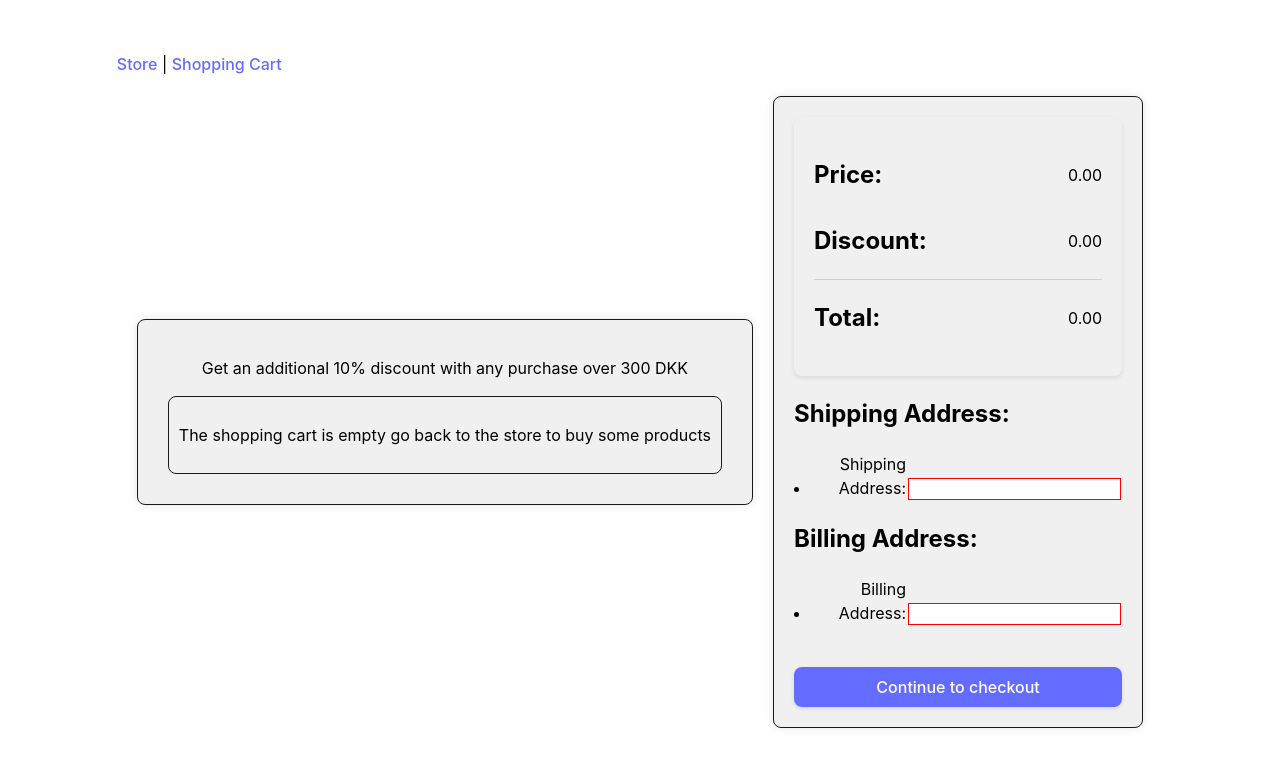
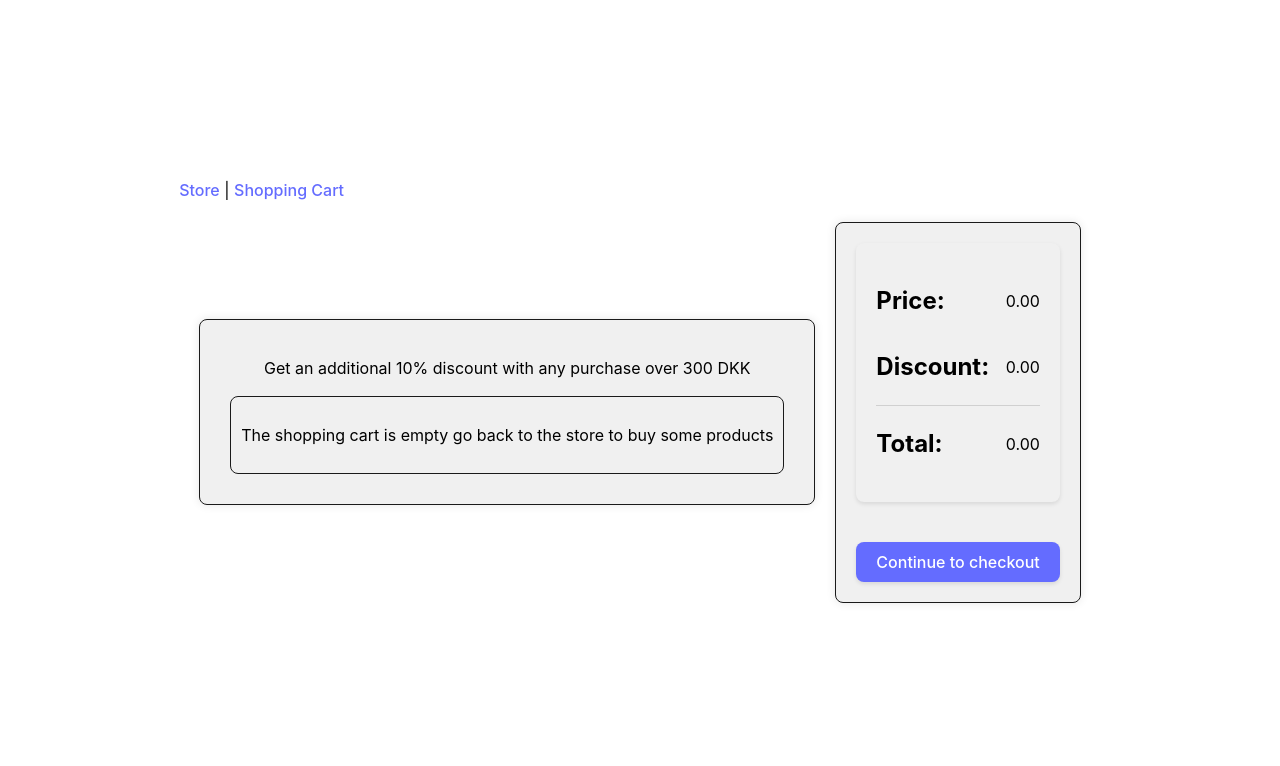
Before and after one commit to SiGoldbach/FrontendWebShop9, a React (Vite) app: page /cart in a window 1280 px wide. Shown: the top 766 px of the page. Built offline with nearby package versions, Linux system fonts and the light colour scheme.

Commit message:
Removed address from shopping cart so it's only present in checkout

```diff
--- a/src/Components/ShoppingCart.tsx
+++ b/src/Components/ShoppingCart.tsx
@@ -39,18 +39,6 @@ function ShoppingCart(props: shoppinCartProps) {
                         <h2>Total:</h2>
                         <p>{total.toFixed(2)}</p>
                     </div>
-                </div>
-                <div className="addressBox">
-                    <h2>Shipping Address:</h2>
-                    {<li>
-                        <label htmlFor="shippingaddress">Shipping Address: </label>
-                        <input type="text" id="shippingaddress" name="shipping_address" required/>
-                    </li>}
-                    <h2>Billing Address:</h2>
-                    {<li>
-                        <label htmlFor="billingaddress">Billing Address: </label>
-                        <input type="text" id="billingaddress" name="billing_address" required/>
-                    </li>}
                 </div>
                 <button type="button" className="checkoutButton" onClick={navigateToCheckout}> Continue to checkout </button>
             </div>
```
